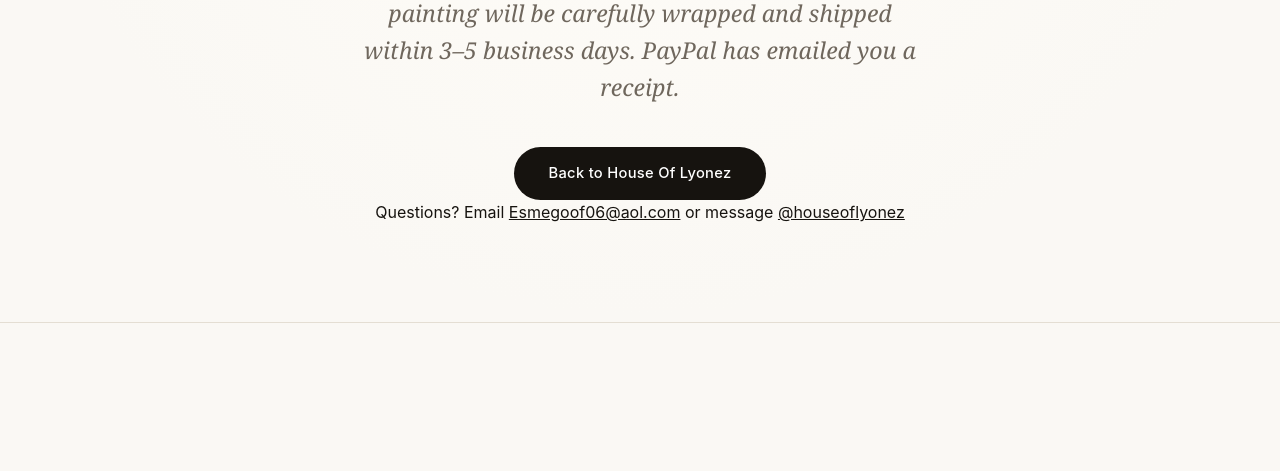
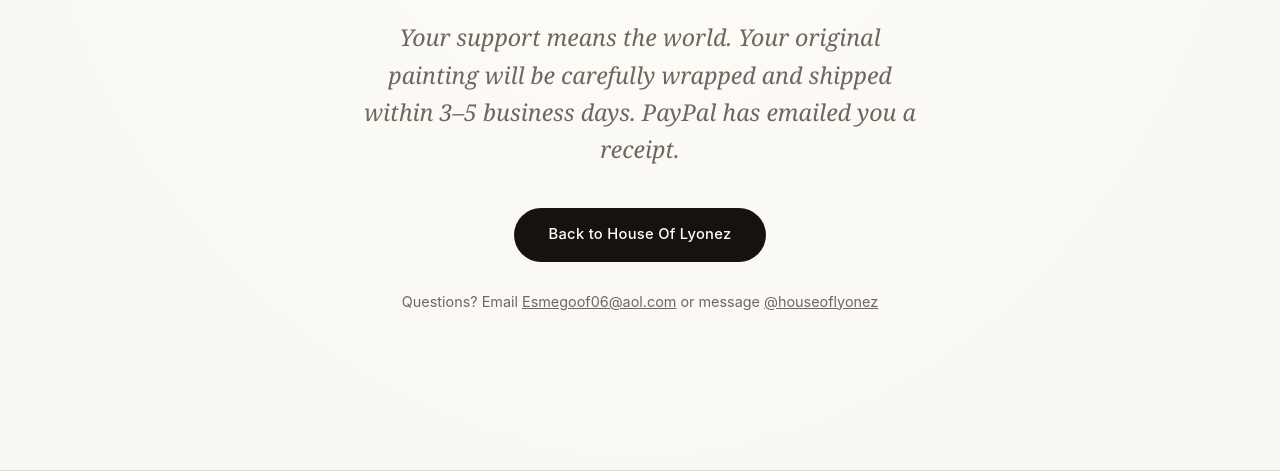
Before and after one commit to saintjohn314/house-of-lyonez, a plain HTML site: page thanks.html in a window 1280 px wide. Shown: the part 329-800 px from the top of the page. Drawn offline with Linux system fonts and the light colour scheme.

Commit message:
Use CSS classes on thank-you page instead of inline styles

```diff
--- a/thanks.html
+++ b/thanks.html
@@ -11,14 +11,14 @@
 <link rel="stylesheet" href="style.css">
 </head>
 <body>
-<header class="hero" style="min-height:100vh;display:flex;align-items:center">
+<header class="hero full">
   <div class="wrap">
     <p class="eyebrow">Order received</p>
     <h1>Thank You</h1>
     <div class="rule"></div>
     <p class="tagline">Your support means the world. Your original painting will be carefully wrapped and shipped within 3–5 business days. PayPal has emailed you a receipt.</p>
     <a href="./" class="btn">Back to House Of Lyonez</a>
-    <p style="margin-top:28px;color:var(--muted);font-size:.9rem">Questions? Email <a href="mailto:Esmegoof06@aol.com">Esmegoof06@aol.com</a> or message <a href="https://www.instagram.com/houseoflyonez/" target="_blank" rel="noopener noreferrer">@houseoflyonez</a></p>
+    <p class="after-note">Questions? Email <a href="mailto:Esmegoof06@aol.com">Esmegoof06@aol.com</a> or message <a href="https://www.instagram.com/houseoflyonez/" target="_blank" rel="noopener noreferrer">@houseoflyonez</a></p>
   </div>
 </header>
 </body>
```
